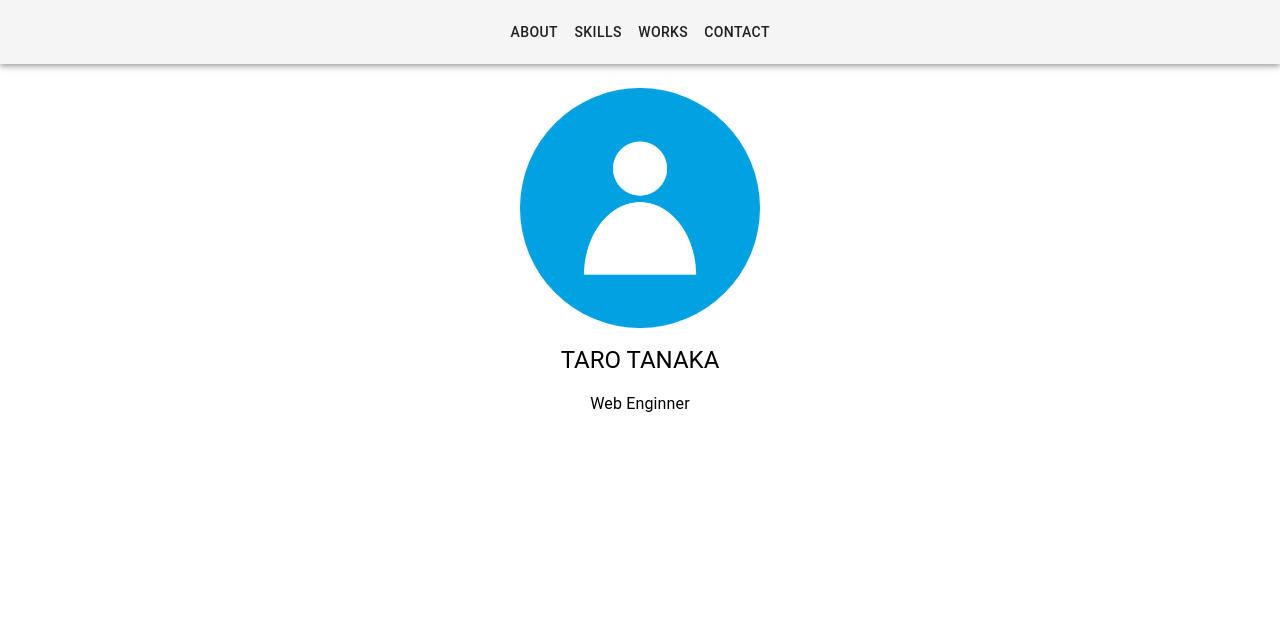
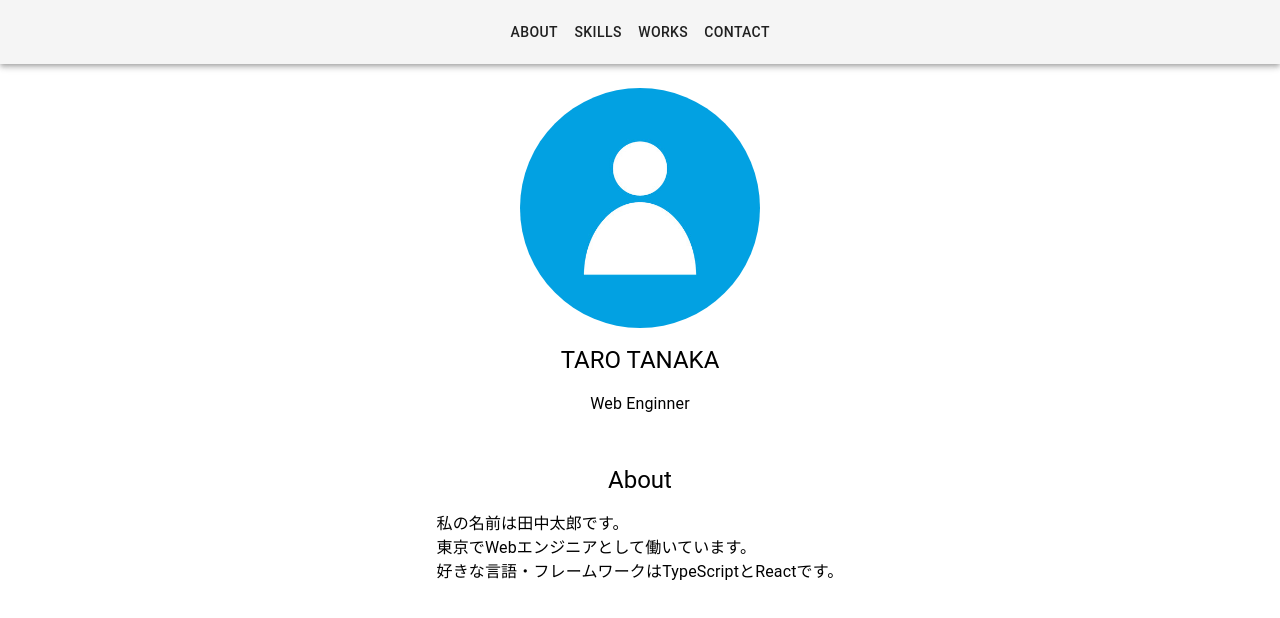
Before and after one commit to kazama1209/portfolio-sample, a React (Create React App) app: page / in a window 1280 px wide. Shown: the top 618 px of the page. Built offline with nearby package versions, Linux system fonts and the light colour scheme.

Commit message:
Implement About

```diff
--- a/src/App.tsx
+++ b/src/App.tsx
@@ -1,12 +1,14 @@
-import React from 'react';
+import React from 'react'
 import Navbar from './components/Navbar'
-import MyAvatar from './components/MyAvatar';
+import MyAvatar from './components/MyAvatar'
+import About from './components/About'
 
 const App: React.FC = () => {
   return (
     <>
       <Navbar />
       <MyAvatar />
+      <About />
     </>
   );
 }
--- /dev/null
+++ b/src/components/About.tsx
@@ -0,0 +1,26 @@
+import React from 'react'
+import Box from '@material-ui/core/Box'
+import Typography from '@material-ui/core/Typography'
+
+const About: React.FC = () => {
+  return (
+    <>
+      <Box p={2}>
+        <Box display='flex' justifyContent='center' p={1}>
+          <Typography variant='h5' >
+            About
+          </Typography>
+        </Box>
+        <Box display='flex' justifyContent='center' p={1}>
+          <Typography variant='body1' align='left'>
+            私の名前は田中太郎です。<br />
+            東京でWebエンジニアとして働いています。<br />
+            好きな言語・フレームワークはTypeScriptとReactです。
+          </Typography>
+        </Box>
+      </Box>
+    </>
+  );
+}
+
+export default About;
```
Also changed, not shown: 1 other file (tests, documents, lock files or other folders).
